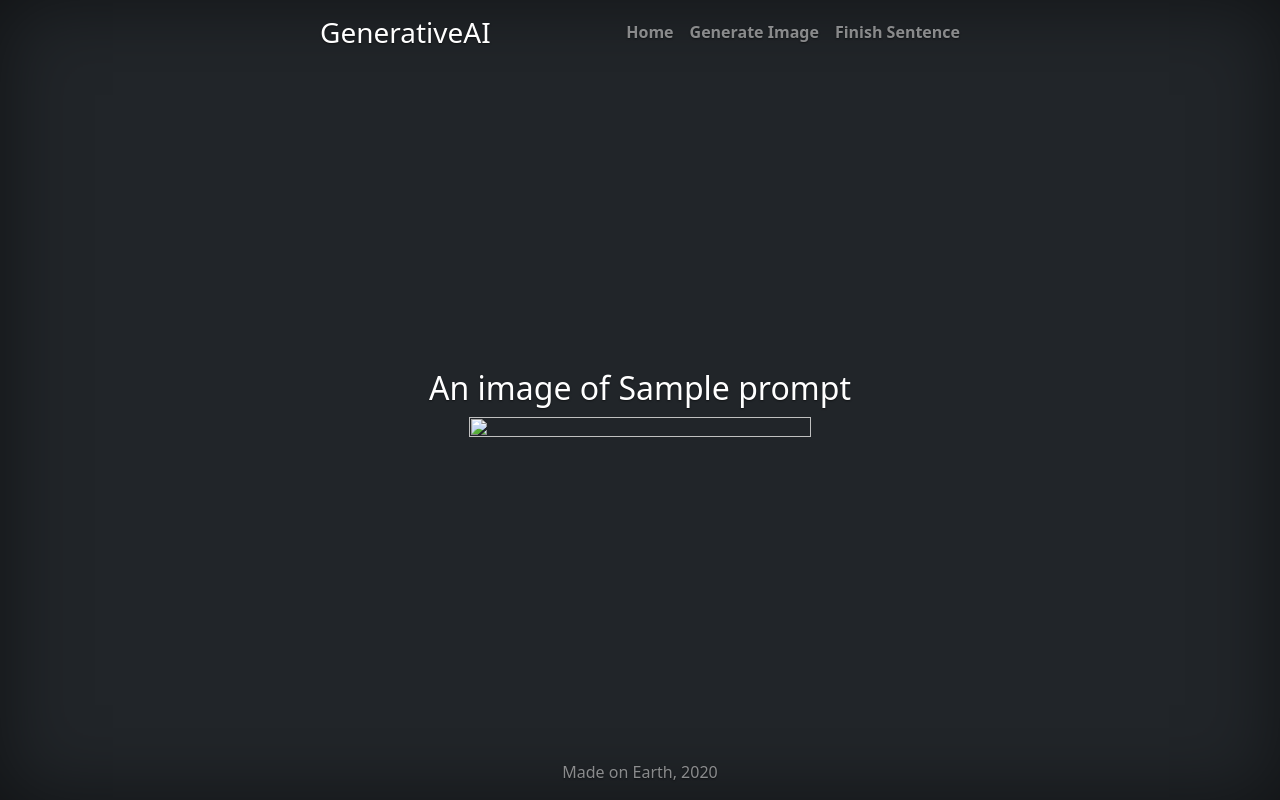
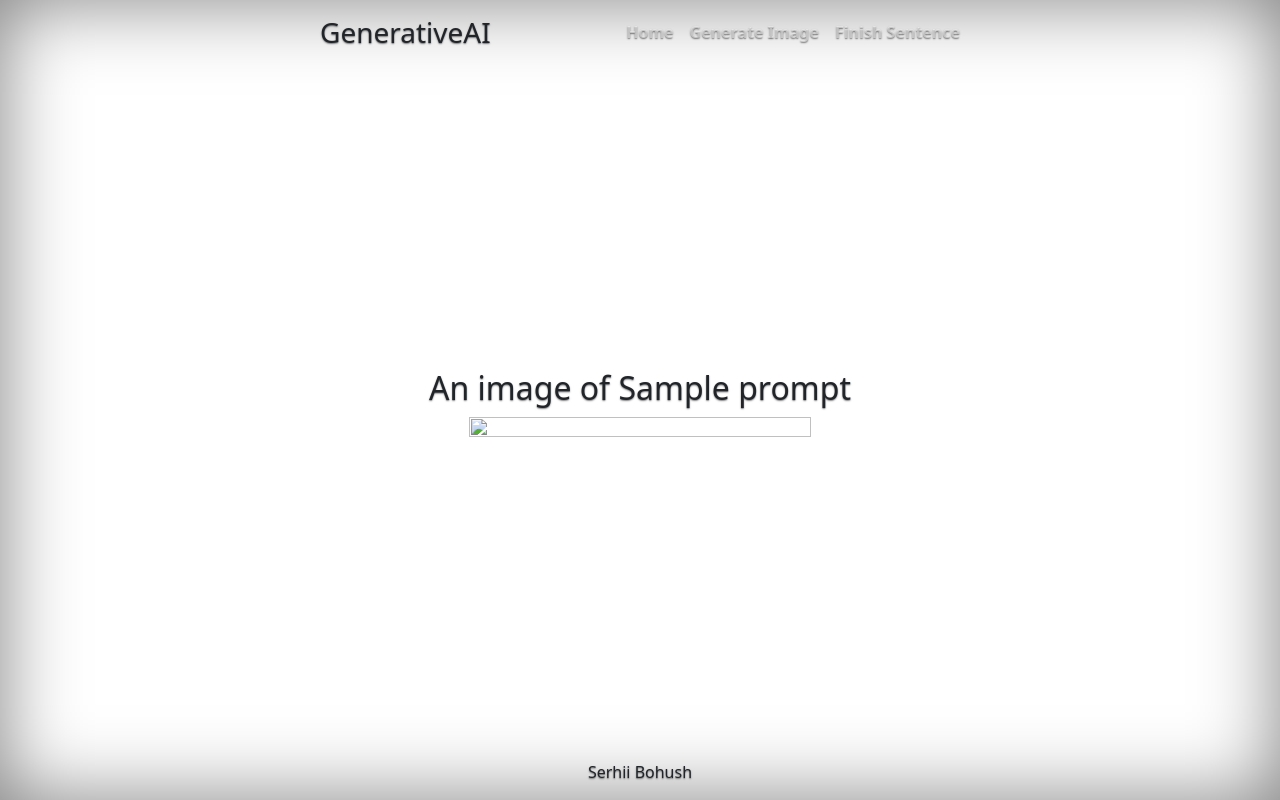
Before and after one commit to pinkozz/generate-ai, a Python web app: template templates/generate-image.html in a window 1280 px wide. Run offline with Jinja, Linux system fonts and the light colour scheme; the template is opened without the code that fills it: most values are stand-ins (such as "Sample title", 1, 10 or a date in 2020).

Commit message:
Change styling

```diff
--- a/templates/index.html
+++ b/templates/index.html
@@ -11,7 +11,7 @@
   <link rel="stylesheet" href="../static/cover.css">
   <link href="https://cdn.jsdelivr.net/npm/bootstrap@5.3.3/dist/css/bootstrap.min.css" rel="stylesheet" integrity="sha384-QWTKZyjpPEjISv5WaRU9OFeRpok6YctnYmDr5pNlyT2bRjXh0JMhjY6hW+ALEwIH" crossorigin="anonymous">
 </head>
-<body class="d-flex h-150 text-center text-bg-dark">
+<body class="d-flex h-150 text-center">
   <div class="cover-container d-flex w-100 h-50 p-3 mx-auto flex-column">
 		{% include("header.html") %}
 
@@ -20,8 +20,8 @@
       {% endblock %}
     </main>
 
-    <footer class="mt-auto text-white-50">
-      Made on Earth, {{ year }}
+    <footer class="mt-auto">
+      Serhii Bohush
     </footer>
   </div>
   <script src="https://cdn.jsdelivr.net/npm/bootstrap@5.3.3/dist/js/bootstrap.bundle.min.js" integrity="sha384-YvpcrYf0tY3lHB60NNkmXc5s9fDVZLESaAA55NDzOxhy9GkcIdslK1eN7N6jIeHz" crossorigin="anonymous"></script>
```
